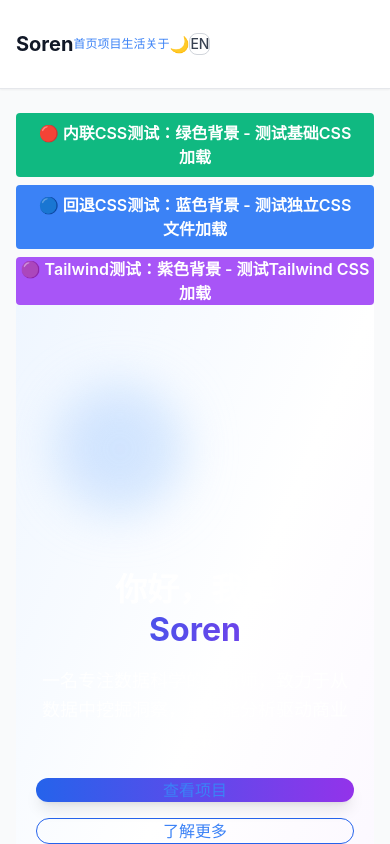
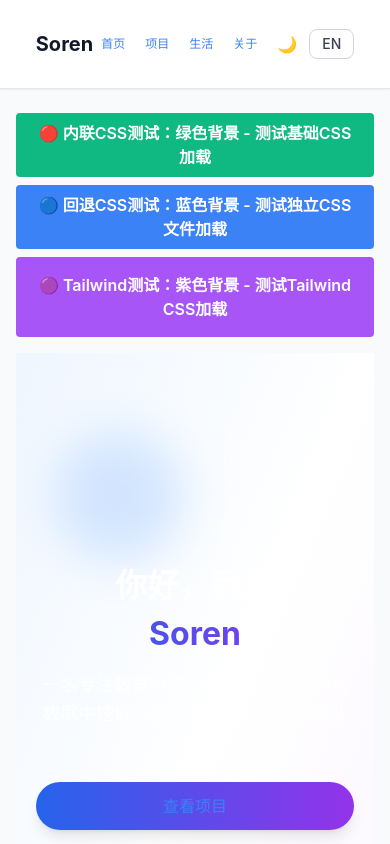
Before and after one commit to shallow157/soren-portfolio, a Next.js app: page / in a window 390 px wide. Built offline with nearby package versions, Linux system fonts and the light colour scheme.

Commit message:
CRITICAL FIX: Ensure mobile CSS fallback only affects mobile devices, protect desktop layout from interference

```diff
--- a/public/fallback-mobile.css
+++ b/public/fallback-mobile.css
@@ -1,11 +1,11 @@
 /* 移动端CSS回退系统 - 完整样式保障 */
-/* 确保在Tailwind CSS失效时提供完整的移动端布局 */
+/* 重要：所有样式只在移动端生效，绝对不影响桌面端 */
 
+/* 移动端专用样式 - 只在屏幕宽度 ≤ 768px 时生效 */
+@media (max-width: 768px) {
   /* 基础重置和移动端优化 */
   * {
     box-sizing: border-box !important;
-  margin: 0 !important;
-  padding: 0 !important;
   }
 
   html, body {
@@ -14,9 +14,6 @@ html, body {
     font-family: -apple-system, BlinkMacSystemFont, 'Segoe UI', Roboto, sans-serif !important;
     font-size: 16px !important;
     line-height: 1.5 !important;
-  background-color: #f9fafb !important;
-  color: #111827 !important;
-  overflow-x: hidden !important;
     -webkit-text-size-adjust: 100% !important;
     -webkit-font-smoothing: antialiased !important;
   }
@@ -47,27 +44,13 @@ nav {
     position: sticky !important;
     top: 0 !important;
     z-index: 50 !important;
-  display: -webkit-box !important;
-  display: -webkit-flex !important;
-  display: -ms-flexbox !important;
     display: flex !important;
-  -webkit-box-pack: justify !important;
-  -webkit-justify-content: space-between !important;
-  -ms-flex-pack: justify !important;
     justify-content: space-between !important;
-  -webkit-box-align: center !important;
-  -webkit-align-items: center !important;
-  -ms-flex-align: center !important;
     align-items: center !important;
   }
 
   .mobile-nav {
-  display: -webkit-box !important;
-  display: -webkit-flex !important;
-  display: -ms-flexbox !important;
     display: flex !important;
-  -webkit-flex-wrap: wrap !important;
-  -ms-flex-wrap: wrap !important;
     flex-wrap: wrap !important;
     gap: 8px !important;
   }
@@ -117,12 +100,7 @@ nav {
   }
 
   .mobile-card-grid {
-  display: -webkit-box !important;
-  display: -webkit-flex !important;
-  display: -ms-flexbox !important;
     display: flex !important;
-  -webkit-flex-direction: column !important;
-  -ms-flex-direction: column !important;
     flex-direction: column !important;
     gap: 16px !important;
   }
@@ -283,29 +261,17 @@ input, textarea, select {
     margin-bottom: 16px !important;
   }
 
-/* 隐藏桌面端内容 */
-@media (max-width: 768px) {
-  .hidden-mobile {
-    display: none !important;
+  /* 强制布局类 */
+  .mobile-force-layout {
+    display: block !important;
+    width: 100% !important;
+    padding: 16px !important;
   }
 
-  .desktop-only {
-    display: none !important;
-  }
-}
-
-/* 强制显示移动端内容 */
-@media (max-width: 768px) {
-  .mobile-only {
-    display: block !important;
-  }
-
-  .mobile-flex {
-    display: -webkit-box !important;
-    display: -webkit-flex !important;
-    display: -ms-flexbox !important;
+  .mobile-force-flex {
     display: flex !important;
-  }
+    flex-direction: column !important;
+    gap: 16px !important;
   }
 
   /* CSS测试指示器 */
@@ -319,19 +285,4 @@ input, textarea, select {
     text-align: center !important;
   }
 
-/* 确保基础布局在任何情况下都能工作 */
-body > div {
-  min-height: 100vh !important;
-}
-
-/* 修复常见的移动端问题 */
-* {
-  -webkit-tap-highlight-color: transparent !important;
-  -webkit-touch-callout: none !important;
-}
-
-/* 确保文本可读性 */
-p, span, div {
-  word-wrap: break-word !important;
-  overflow-wrap: break-word !important;
-}
+} /* 结束移动端媒体查询 - 确保桌面端不受影响 */
--- a/src/pages/_app.tsx
+++ b/src/pages/_app.tsx
@@ -16,9 +16,11 @@ export default function App({ Component, pageProps }: AppProps) {
         {/* CSS回退系统 - 确保移动端样式加载 */}
         <link rel="stylesheet" href="/fallback-mobile.css" />
 
-        {/* 内联CSS测试 - 测试基础CSS是否工作 */}
+        {/* 内联CSS测试 - 只在移动端生效 */}
         <style dangerouslySetInnerHTML={{
           __html: `
+            /* 移动端专用样式 - 确保不影响桌面端 */
+            @media (max-width: 768px) {
               .css-test-inline {
                 background-color: #10b981 !important;
                 color: white !important;
@@ -30,8 +32,6 @@ export default function App({ Component, pageProps }: AppProps) {
                 display: block !important;
               }
 
-            /* 移动端强制样式 */
-            @media (max-width: 768px) {
               body {
                 font-family: -apple-system, BlinkMacSystemFont, 'Segoe UI', Roboto, sans-serif !important;
                 background-color: #f9fafb !important;
```
Lines whose indentation alone changed are shown as unchanged.
